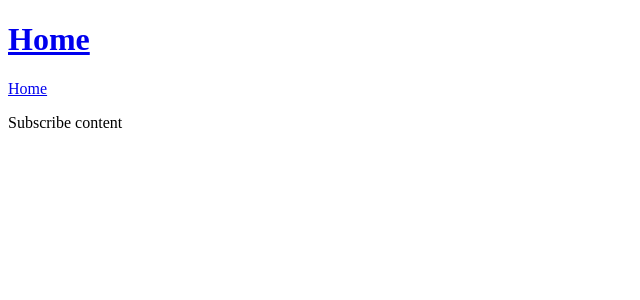
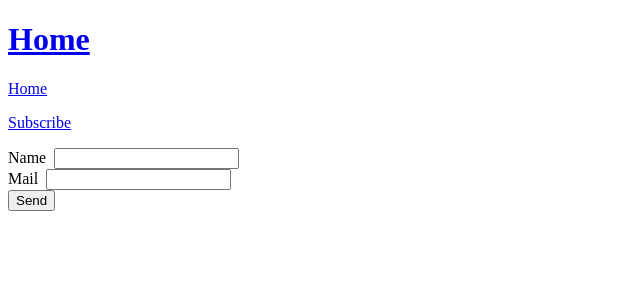
Before and after one commit to tadeo/django-academy, a Django app: page /subscribe in a window 1280 px wide. Shown: the top 300 px of the page, without its empty margins (0-640 px from the left). Run offline with Django 3.2, Linux system fonts and the light colour scheme.

Commit message:
Update Subscribe Form

```diff
--- a/django_academy/apps/main/templates/base.html
+++ b/django_academy/apps/main/templates/base.html
@@ -27,10 +27,20 @@
 					<a href="{% url home %}">Home</a>
 				</p>
 			</nav>
+			<nav>
+				<p>
+					<a href="{% url subscribe %}">Subscribe</a>
+				</p>
+			</nav>
 
 			<section>
 				{% block main_content %}
 				{% endblock main_content %}
+			</section>
+
+			<section>
+				{% block subscribe_content %}
+				{% endblock subscribe_content %}
 			</section>
 
 			<footer>
--- a/django_academy/apps/main/templates/subscribe.html
+++ b/django_academy/apps/main/templates/subscribe.html
@@ -1,5 +1,11 @@
 {% extends "base.html" %}
 
-{% block main_content %}
-{{ block.super }}Subscribe content
+{% block subscribe_content %}
+<form action="#">
+	<label>Name</label>&nbsp;
+	<input type="text" /><br>
+	<label>Mail</label>&nbsp;
+	<input type="text" /><br>
+	<button type="submit">Send</button>
+</form>
 {% endblock %}
--- a/django_academy/settings.py
+++ b/django_academy/settings.py
@@ -112,6 +112,7 @@ TEMPLATE_DIRS = (
     # Put strings here, like "/home/html/django_templates" or "C:/www/django/templates".
     # Always use forward slashes, even on Windows.
     # Don't forget to use absolute paths, not relative paths.
+
 )
 
 INSTALLED_APPS = (
```
